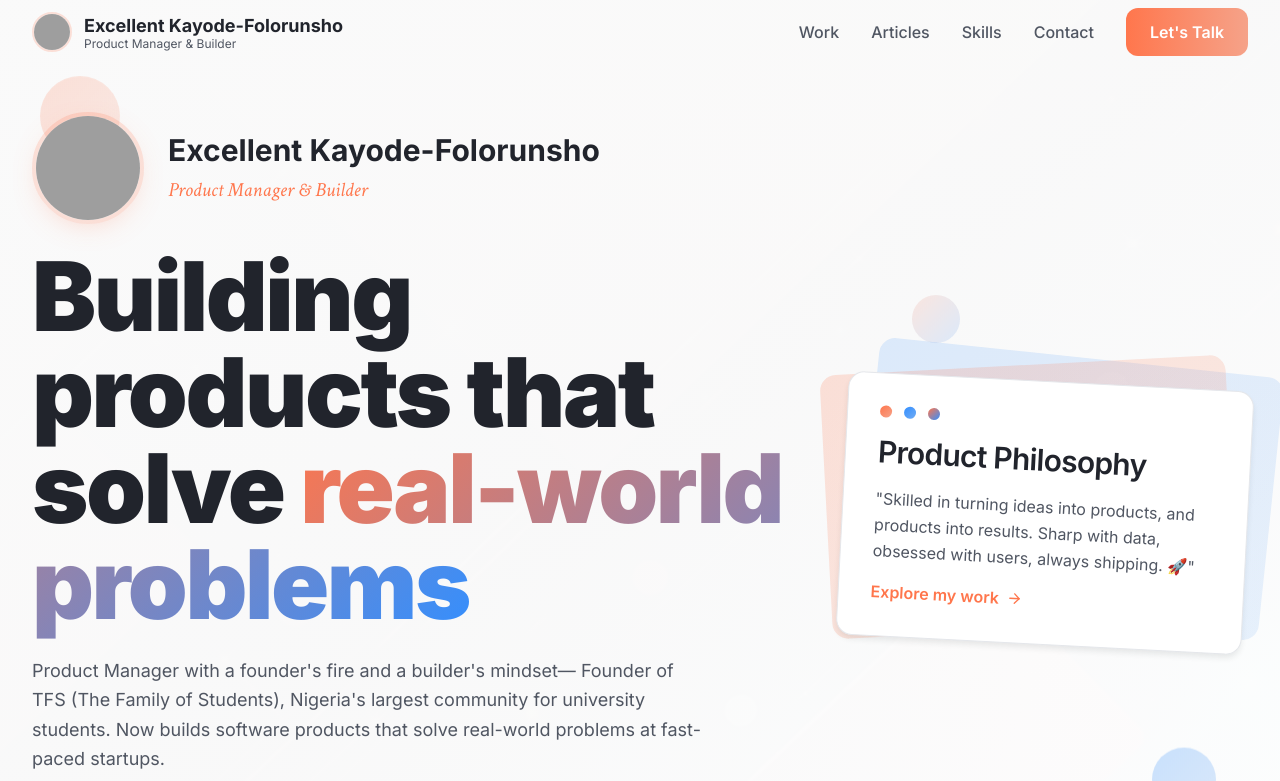
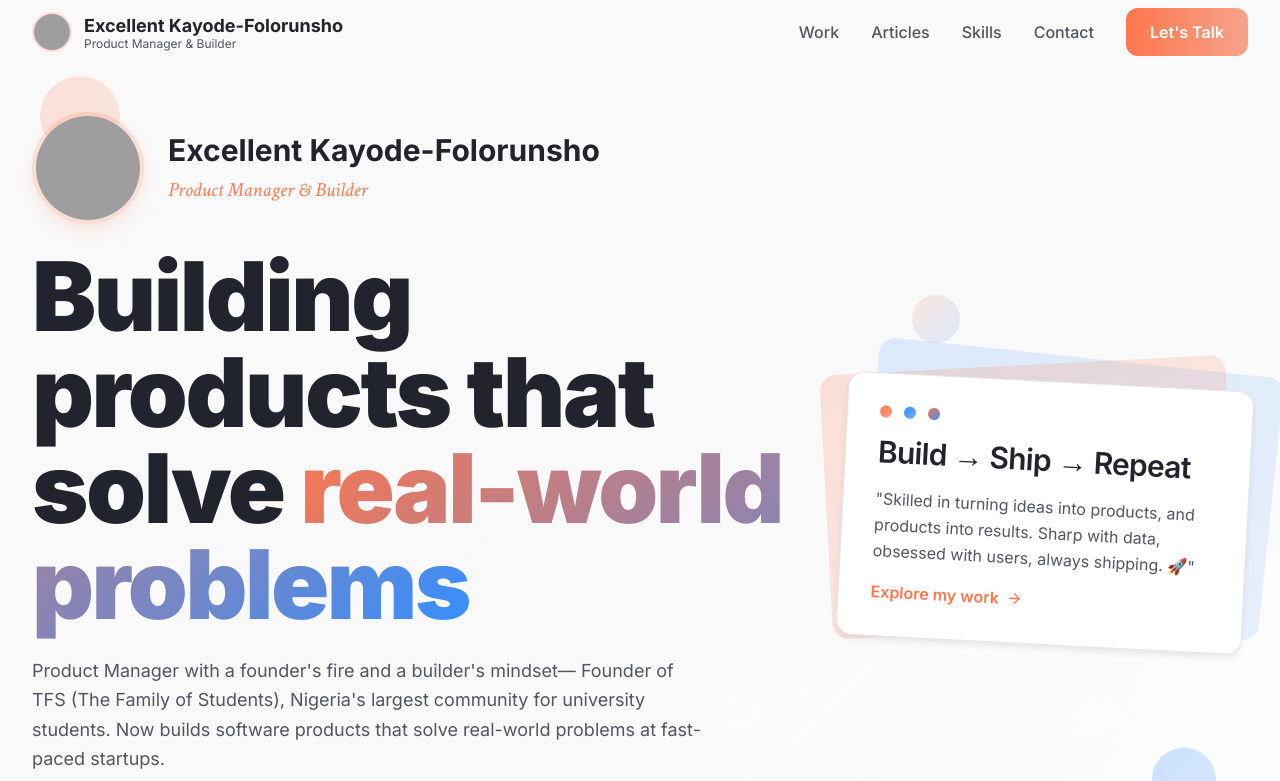
Before and after one commit to xcllntt/excellentpmportfolio-v2, a React (Vite) app: page / in a window 1280 px wide. Shown: the top 781 px of the page. Built offline with nearby package versions, Linux system fonts and the light colour scheme; grey boxes are pictures that could not be loaded.

Commit message:
changed subject of the card on the right of the hero section

```diff
--- a/src/components/Hero.tsx
+++ b/src/components/Hero.tsx
@@ -107,7 +107,7 @@ const Hero = () => {
                     <div className="w-3 h-3 bg-gradient-blue rounded-full" />
                     <div className="w-3 h-3 bg-gradient-mixed rounded-full" />
                   </div>
-                  <h3 className="text-heading-3 text-primary">Product Philosophy</h3>
+                  <h3 className="text-heading-3 text-primary">Build → Ship → Repeat</h3>
                   <p className="text-body text-secondary">
                     "Skilled in turning ideas into products, and products into results.
                     Sharp with data, obsessed with users, always shipping. 🚀"
```
